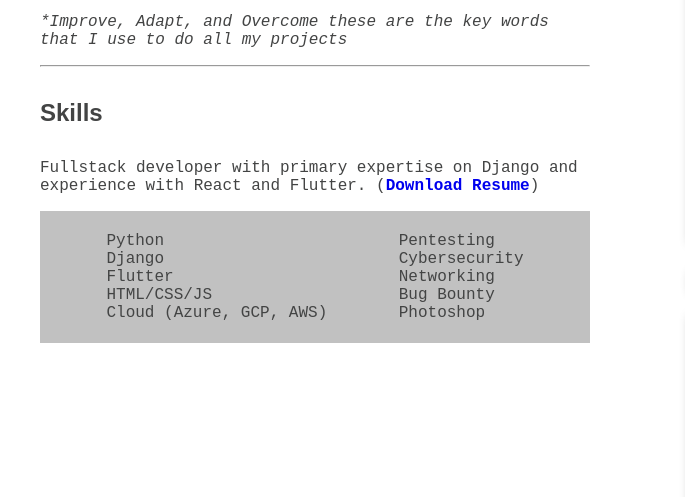
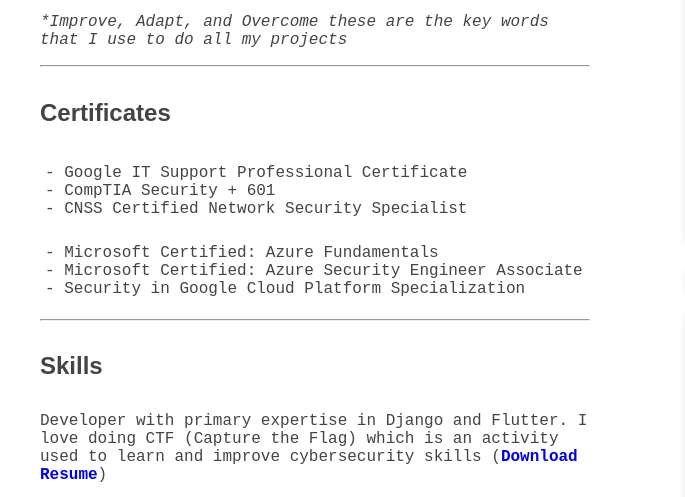
Before and after one commit to DasJennir/MyPortfolio, a plain HTML site: page index.html in a window 1280 px wide. Shown: the part 1094-1591 px from the top of the page, 0-685 px from the left. Drawn offline with nearby package versions, Linux system fonts and the light colour scheme.

Commit message:
Index Update

```diff
--- a/index.html
+++ b/index.html
@@ -132,9 +132,28 @@
           <p style="font-style: italic;">*Improve, Adapt, and Overcome these are the key words that I use to do all my
             projects</p>
 
+            <hr>
+          <h4>Certificates</h4>
+
+            <ul>
+              <li>- Google IT Support Professional Certificate</li>
+              <li>- CompTIA Security + 601</li>
+              <li>- CNSS Certified Network Security Specialist</li>
+
+            </ul>
+            <ul>
+              <li>- Microsoft Certified: Azure Fundamentals</li>
+              <li>- Microsoft Certified: Azure Security Engineer Associate</li>
+              <li>- Security in Google Cloud Platform Specialization</li>
+
+            </ul>
+
+
+
+
           <hr>
           <h4>Skills</h4>
-          <p>Fullstack developer with primary expertise on Django and experience with React and Flutter. (<a target="_blank"
+          <p>Developer with primary expertise in Django and Flutter. I love doing CTF (Capture the Flag) which is an activity used to learn and improve cybersecurity skills (<a target="_blank"
               href="resume.pdf"><b>Download Resume</b></a>)</p>
           <div id="skills">
             <ul>
@@ -155,6 +174,7 @@
 
 
           </div>
+
         </div>
 
         <div class="social-links">
```
